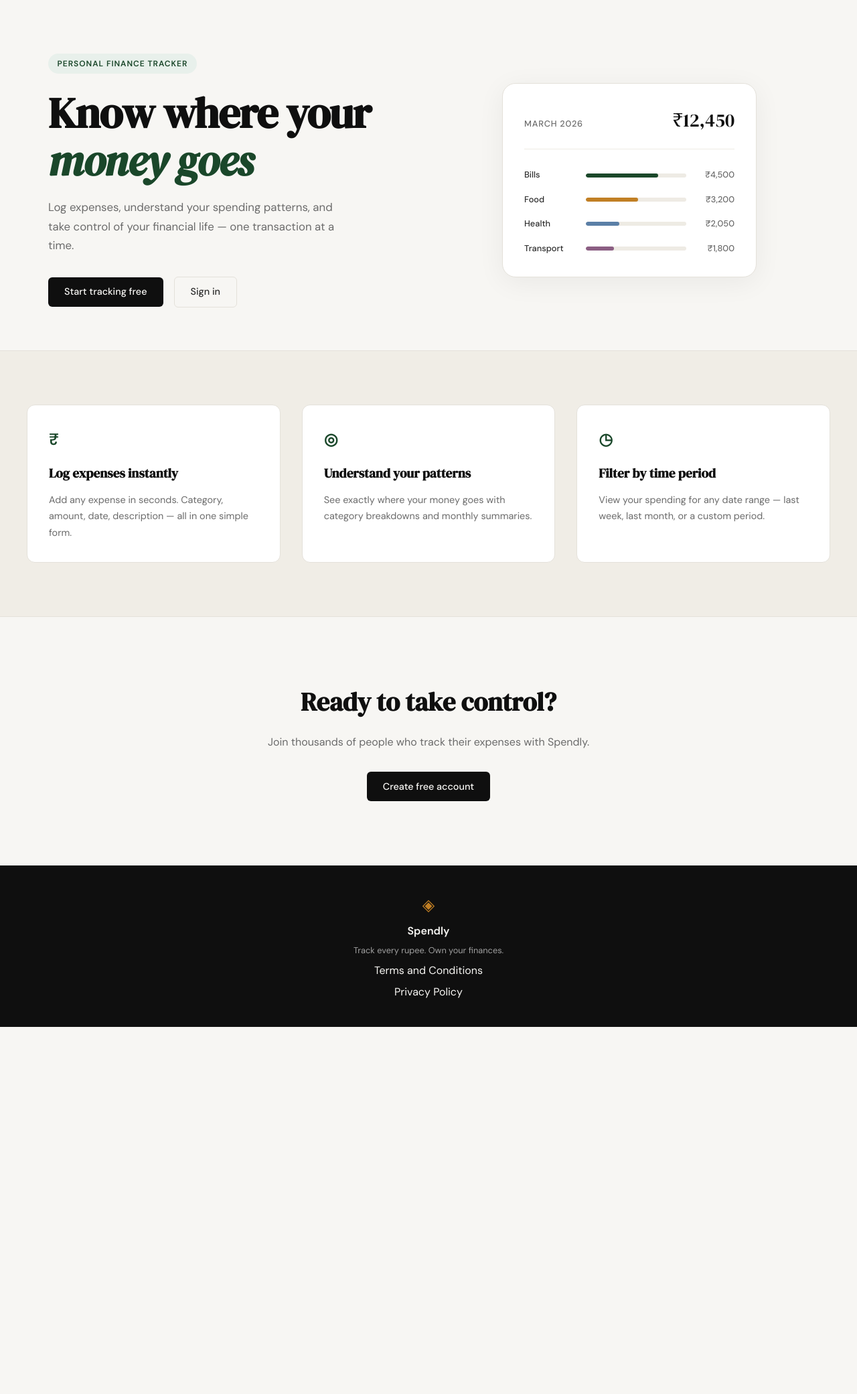
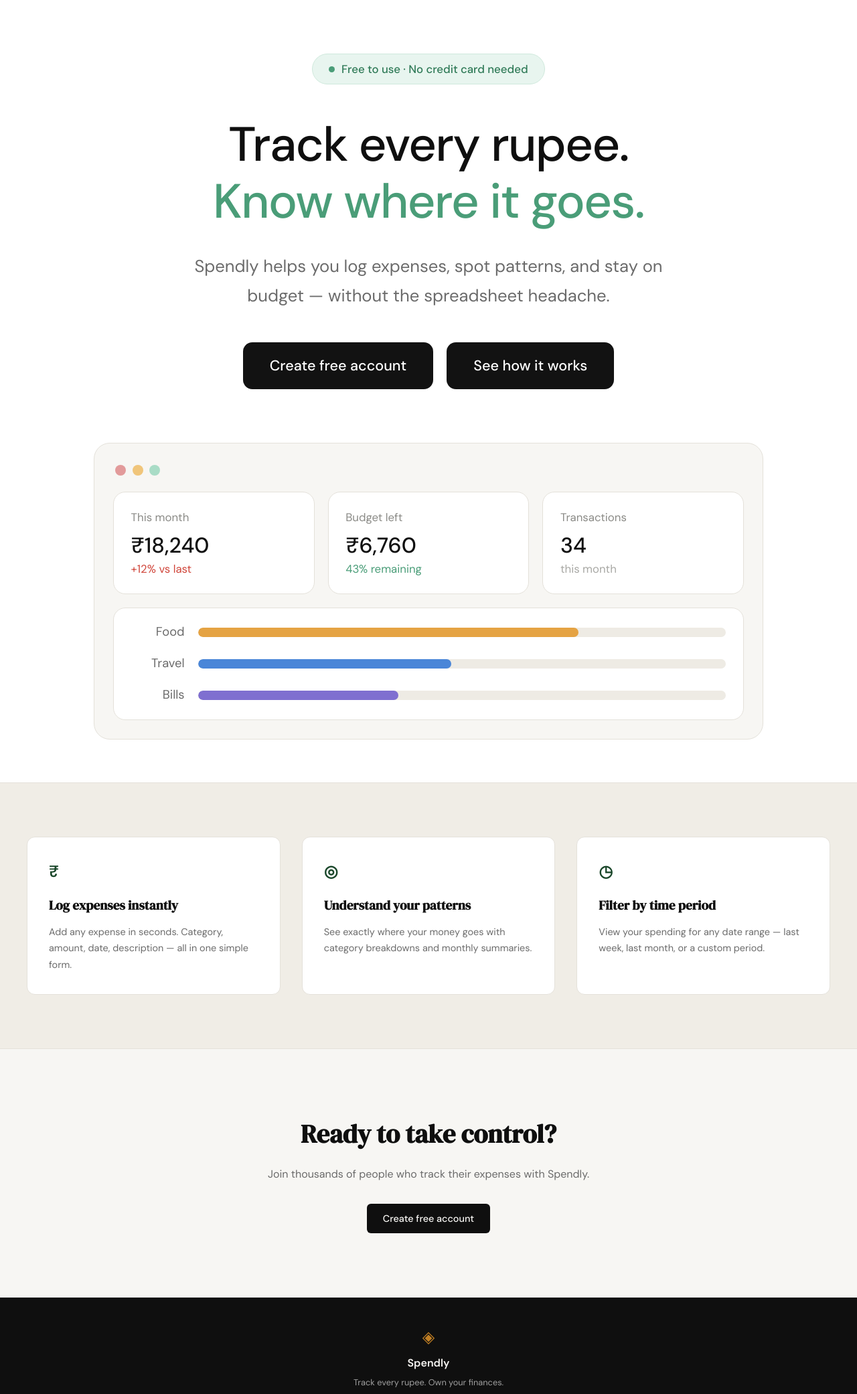
Before and after one commit to Shivansh-Dutt/spendly, a Flask app: page / in a window 1280 px wide. Shown: the part 61-2142 px from the top of the page at 67% size. Before the commit the page ends 1594 px from the top, so only its background shows below. Run offline with Flask 3, Linux system fonts and the light colour scheme.

Commit message:
landing: redesign hero section to match mockup

```diff
--- a/static/css/style.css
+++ b/static/css/style.css
@@ -124,115 +124,167 @@
 /* ------------------------------------------------------------------ */
 
 .hero {
+    background: var(--paper-card);
     padding: 5rem 2rem 4rem;
-    display: grid;
-    grid-template-columns: 1fr 1fr;
-    gap: 4rem;
-    align-items: center;
-    max-width: var(--max-width);
+}
+
+.hero-inner {
+    max-width: 800px;
     margin: 0 auto;
+    text-align: center;
 }
 
 .hero-badge {
-    display: inline-block;
-    background: var(--accent-light);
-    color: var(--accent);
-    font-size: 0.75rem;
-    font-weight: 600;
-    letter-spacing: 0.08em;
-    text-transform: uppercase;
-    padding: 0.35rem 0.85rem;
+    display: inline-flex;
+    align-items: center;
+    gap: 0.6rem;
+    background: #e8f5ef;
+    color: #2f7a57;
+    border: 1px solid #cfe9dc;
+    font-size: 1.05rem;
+    font-weight: 500;
+    padding: 0.55rem 1.5rem;
     border-radius: 999px;
-    margin-bottom: 1.5rem;
+    margin-bottom: 3rem;
+}
+
+.hero-badge::before {
+    content: "";
+    width: 9px;
+    height: 9px;
+    border-radius: 50%;
+    background: #4a9d78;
 }
 
 .hero-title {
-    font-family: var(--font-display);
-    font-size: clamp(2.5rem, 5vw, 4rem);
-    line-height: 1.1;
+    font-family: var(--font-body);
+    font-weight: 500;
+    font-size: clamp(2.5rem, 6vw, 4.5rem);
+    line-height: 1.18;
     letter-spacing: -0.02em;
     color: var(--ink);
-    margin-bottom: 1.25rem;
+    margin-bottom: 2rem;
 }
 
-.hero-title em {
-    font-style: italic;
-    color: var(--accent);
-}
+.hero-title-accent { color: #4a9d78; }
 
 .hero-subtitle {
-    font-size: 1.05rem;
+    font-size: clamp(1.05rem, 2vw, 1.6rem);
     color: var(--ink-muted);
     line-height: 1.7;
-    max-width: 460px;
-    margin-bottom: 2rem;
+    max-width: 720px;
+    margin: 0 auto 3rem;
 }
 
 .hero-actions {
     display: flex;
-    gap: 1rem;
+    gap: 1.25rem;
     align-items: center;
+    justify-content: center;
+    flex-wrap: wrap;
 }
 
+.hero-actions .btn-primary {
+    background: #121212;
+    color: #fff;
+    padding: 1.1rem 2.5rem;
+    border-radius: 14px;
+    font-size: 1.35rem;
+}
+
+.hero-actions .btn-primary:hover { background: var(--accent); }
+
 /* ------------------------------------------------------------------ */
-/* Mock card (hero visual)                                             */
+/* Dashboard mock (hero visual)                                        */
 /* ------------------------------------------------------------------ */
 
 .hero-visual {
-    display: flex;
-    justify-content: center;
+    max-width: 1000px;
+    margin: 5rem auto 0;
 }
 
 .mock-card {
+    background: var(--paper);
+    border: 1px solid var(--border);
+    border-radius: 24px;
+    padding: 2rem 1.75rem 1.75rem;
+}
+
+.mock-dots {
+    display: flex;
+    gap: 0.6rem;
+    margin: 0 0 1.5rem 0.2rem;
+}
+
+.mock-dot {
+    width: 16px;
+    height: 16px;
+    border-radius: 50%;
+}
+
+.mock-dot-red { background: #e29a9a; }
+.mock-dot-yellow { background: #f0c57a; }
+.mock-dot-green { background: #a9dcc6; }
+
+.mock-stats {
+    display: grid;
+    grid-template-columns: repeat(3, 1fr);
+    gap: 1.25rem;
+    margin-bottom: 1.25rem;
+}
+
+.mock-stat,
+.mock-bars {
     background: var(--paper-card);
     border: 1px solid var(--border);
-    border-radius: var(--radius-lg);
-    padding: 2rem;
-    width: 100%;
-    max-width: 380px;
-    box-shadow: 0 8px 40px rgba(0,0,0,0.06);
+    border-radius: 18px;
 }
 
-.mock-card-header {
-    display: flex;
-    justify-content: space-between;
-    align-items: baseline;
-    margin-bottom: 1.75rem;
-    padding-bottom: 1.25rem;
-    border-bottom: 1px solid var(--border-soft);
+.mock-stat { padding: 1.5rem 1.6rem; text-align: left; }
+
+.mock-stat-label {
+    font-size: 1.05rem;
+    color: #8a8a86;
+    margin-bottom: 0.5rem;
 }
 
-.mock-label {
-    font-size: 0.8rem;
+.mock-stat-value {
+    font-size: 2rem;
     font-weight: 500;
-    color: var(--ink-muted);
-    text-transform: uppercase;
-    letter-spacing: 0.06em;
+    color: var(--ink);
+    line-height: 1.3;
 }
 
-.mock-total {
-    font-family: var(--font-display);
-    font-size: 1.75rem;
-    color: var(--ink);
+.mock-stat-note {
+    font-size: 1.05rem;
+    color: #a8a8a4;
 }
 
-.mock-bars { display: flex; flex-direction: column; gap: 1rem; }
+.mock-stat-note.is-up { color: #d0463b; }
+.mock-stat-note.is-good { color: #4a9d78; }
+
+.mock-bars {
+    padding: 1.3rem 1.6rem;
+    display: flex;
+    flex-direction: column;
+    gap: 1.1rem;
+}
 
 .mock-bar-row {
     display: grid;
-    grid-template-columns: 80px 1fr 60px;
+    grid-template-columns: 80px 1fr;
     align-items: center;
-    gap: 0.75rem;
+    gap: 1.25rem;
 }
 
 .mock-cat {
-    font-size: 0.8rem;
-    font-weight: 500;
-    color: var(--ink-soft);
+    font-size: 1.15rem;
+    color: var(--ink-muted);
+    text-align: right;
 }
 
 .mock-bar-track {
-    height: 6px;
+    height: 14px;
     background: var(--border-soft);
     border-radius: 999px;
     overflow: hidden;
@@ -240,21 +292,13 @@
 
 .mock-bar {
     height: 100%;
-    background: var(--accent);
+    background: #e5a343;
     border-radius: 999px;
     transition: width 0.6s ease;
 }
 
-.mock-bar-2 { background: var(--accent-2); }
-.mock-bar-3 { background: #5b7fa6; }
-.mock-bar-4 { background: #8b5e83; }
-
-.mock-amt {
-    font-size: 0.8rem;
-    font-weight: 500;
-    color: var(--ink-muted);
-    text-align: right;
-}
+.mock-bar-2 { background: #4a86d8; }
+.mock-bar-3 { background: #7f6fd0; }
 
 /* ------------------------------------------------------------------ */
 /* Buttons                                                             */
@@ -549,14 +593,7 @@
 /* ------------------------------------------------------------------ */
 
 @media (max-width: 900px) {
-    .hero {
-        grid-template-columns: 1fr;
-        text-align: center;
-    }
-
-    .hero-subtitle { max-width: 100%; }
-    .hero-actions { justify-content: center; }
-    .hero-visual { display: none; }
+    .mock-stats { grid-template-columns: 1fr; }
 
     .features-inner { grid-template-columns: 1fr; }
 }
@@ -564,4 +601,5 @@
 @media (max-width: 600px) {
     .nav-links a:not(.nav-cta) { display: none; }
     .hero { padding: 3rem 1rem 2rem; }
+    .hero-visual { margin-top: 3rem; }
 }
--- a/templates/landing.html
+++ b/templates/landing.html
@@ -6,55 +6,62 @@
 
 <section class="hero">
     <div class="hero-inner">
-        <div class="hero-badge">Personal Finance Tracker</div>
+        <div class="hero-badge">Free to use · No credit card needed</div>
         <h1 class="hero-title">
-            Know where your<br>
-            <em>money goes</em>
+            Track every rupee.<br>
+            <span class="hero-title-accent">Know where it goes.</span>
         </h1>
         <p class="hero-subtitle">
-            Log expenses, understand your spending patterns,
-            and take control of your financial life —
-            one transaction at a time.
+            Spendly helps you log expenses, spot patterns, and stay
+            on budget — without the spreadsheet headache.
         </p>
         <div class="hero-actions">
-            <a href="{{ url_for('register') }}" class="btn-primary">Start tracking free</a>
-            <a href="{{ url_for('login') }}" class="btn-ghost">Sign in</a>
+            <a href="{{ url_for('register') }}" class="btn-primary">Create free account</a>
+            <a href="#features" class="btn-primary">See how it works</a>
         </div>
     </div>
     <div class="hero-visual">
         <div class="mock-card">
-            <div class="mock-card-header">
-                <span class="mock-label">March 2026</span>
-                <span class="mock-total">₹12,450</span>
+            <div class="mock-dots">
+                <span class="mock-dot mock-dot-red"></span>
+                <span class="mock-dot mock-dot-yellow"></span>
+                <span class="mock-dot mock-dot-green"></span>
+            </div>
+            <div class="mock-stats">
+                <div class="mock-stat">
+                    <div class="mock-stat-label">This month</div>
+                    <div class="mock-stat-value">₹18,240</div>
+                    <div class="mock-stat-note is-up">+12% vs last</div>
+                </div>
+                <div class="mock-stat">
+                    <div class="mock-stat-label">Budget left</div>
+                    <div class="mock-stat-value">₹6,760</div>
+                    <div class="mock-stat-note is-good">43% remaining</div>
+                </div>
+                <div class="mock-stat">
+                    <div class="mock-stat-label">Transactions</div>
+                    <div class="mock-stat-value">34</div>
+                    <div class="mock-stat-note">this month</div>
+                </div>
             </div>
             <div class="mock-bars">
                 <div class="mock-bar-row">
-                    <span class="mock-cat">Bills</span>
+                    <span class="mock-cat">Food</span>
                     <div class="mock-bar-track">
                         <div class="mock-bar" style="width: 72%"></div>
                     </div>
-                    <span class="mock-amt">₹4,500</span>
                 </div>
                 <div class="mock-bar-row">
-                    <span class="mock-cat">Food</span>
+                    <span class="mock-cat">Travel</span>
                     <div class="mock-bar-track">
-                        <div class="mock-bar mock-bar-2" style="width: 52%"></div>
+                        <div class="mock-bar mock-bar-2" style="width: 48%"></div>
                     </div>
-                    <span class="mock-amt">₹3,200</span>
                 </div>
                 <div class="mock-bar-row">
-                    <span class="mock-cat">Health</span>
+                    <span class="mock-cat">Bills</span>
                     <div class="mock-bar-track">
-                        <div class="mock-bar mock-bar-3" style="width: 33%"></div>
+                        <div class="mock-bar mock-bar-3" style="width: 38%"></div>
                     </div>
-                    <span class="mock-amt">₹2,050</span>
-                </div>
-                <div class="mock-bar-row">
-                    <span class="mock-cat">Transport</span>
-                    <div class="mock-bar-track">
-                        <div class="mock-bar mock-bar-4" style="width: 28%"></div>
-                    </div>
-                    <span class="mock-amt">₹1,800</span>
                 </div>
             </div>
         </div>
```
Also changed, not shown: hero_image.png (added).
